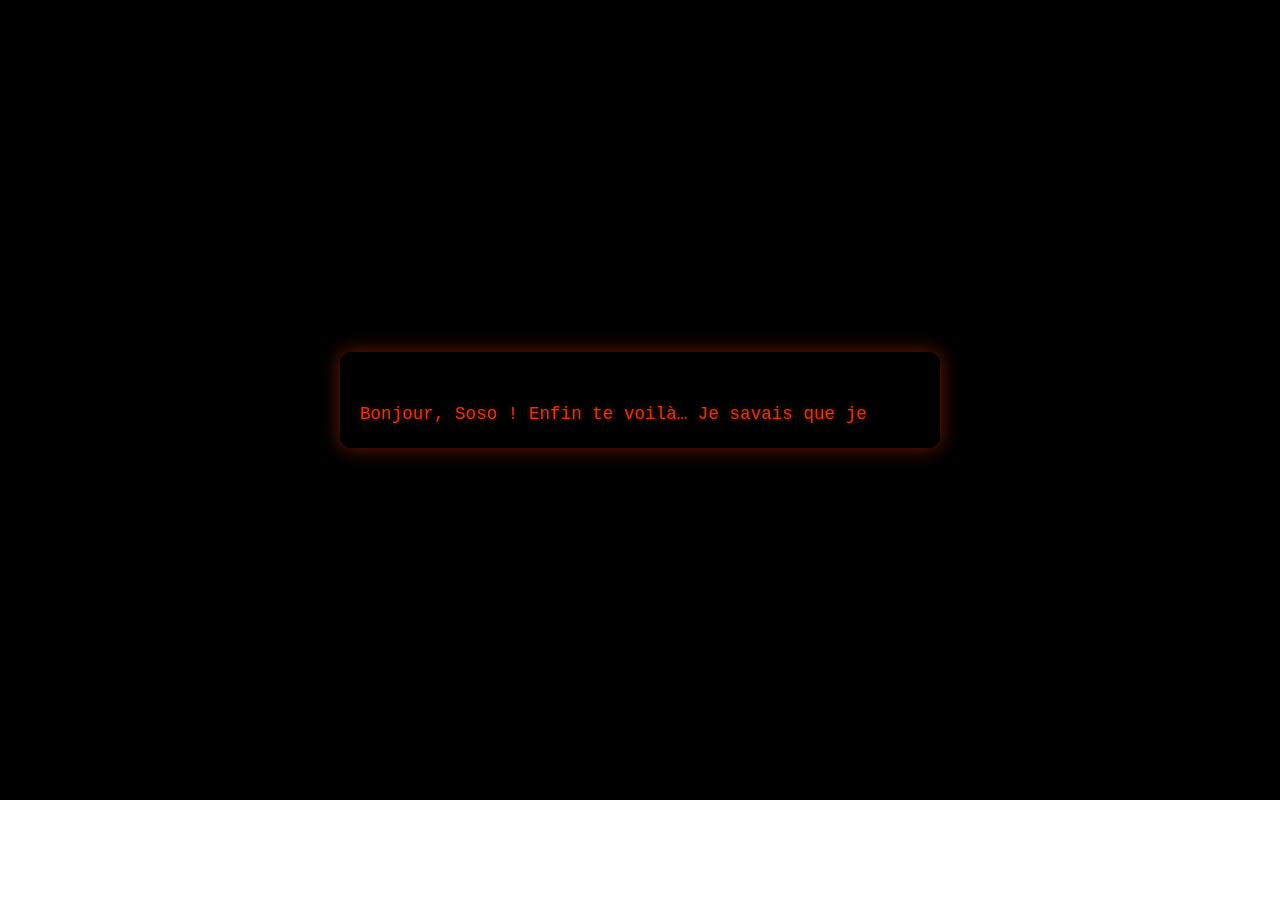
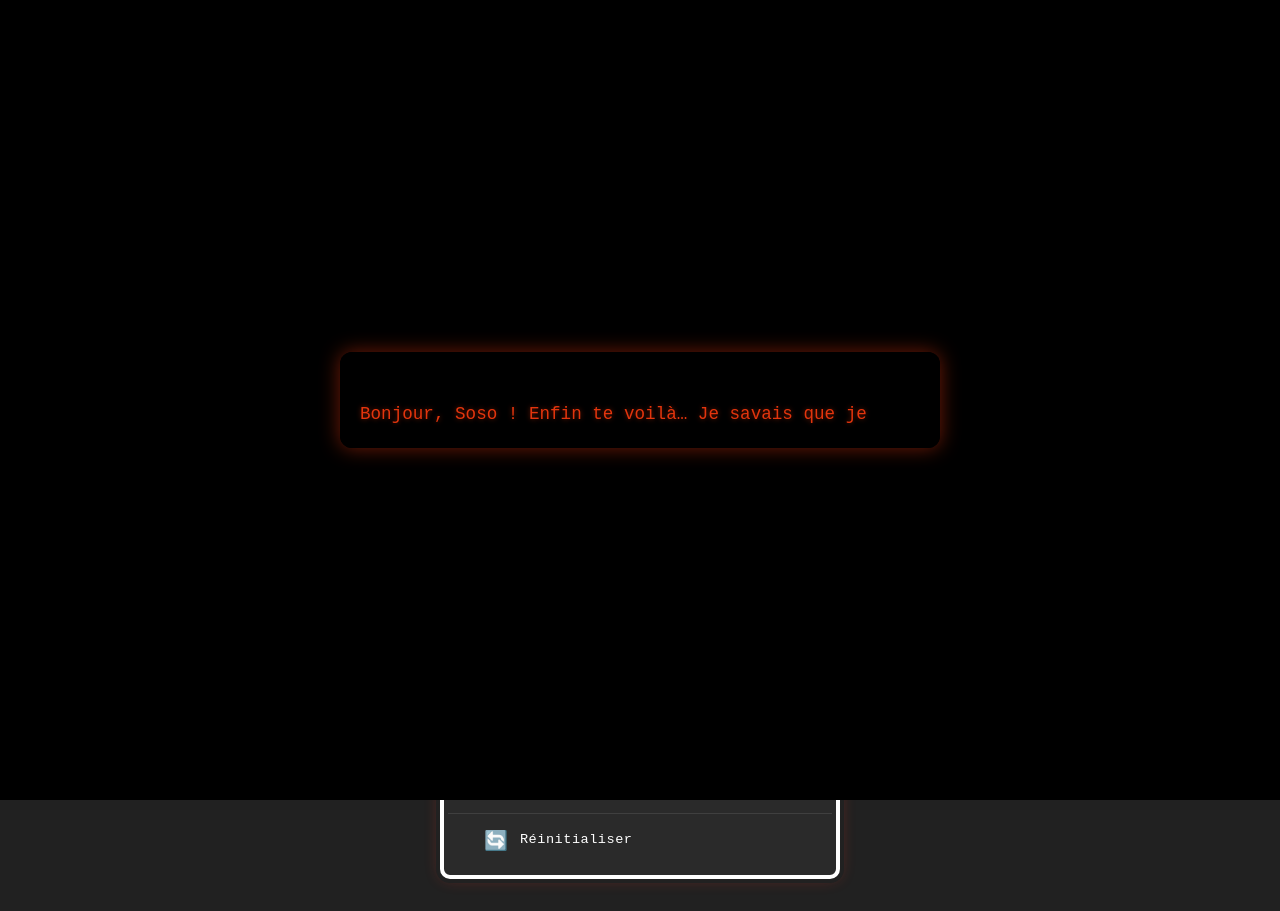
Before and after one commit to VachetVirginie/10years, a Vue app: page / in a window 1280 px wide. Before the commit the page ends 800 px from the top, so only its background shows below. Built offline with nearby package versions, Linux system fonts and the light colour scheme; grey boxes are pictures that could not be loaded.

Commit message:
fix: enhance scroll restoration with enable-scroll class and router hook

```diff
--- a/src/App.vue
+++ b/src/App.vue
@@ -70,6 +70,9 @@
 
 // Utiliser le composable pour réinitialiser les restrictions de scroll
 const { resetScrollRestrictions } = useResetScroll()
+
+// Utiliser le watcher de scroll global pour s'assurer que le scroll est restauré
+useScrollWatcher()
 
 // Anniversaire: 10 ans ensemble
 const anniversaryYears = 10
--- a/src/assets/splash-screens.css
+++ b/src/assets/splash-screens.css
@@ -93,8 +93,27 @@
   animation: fade-out 0.5s ease-in;
 }
 
-/* Utilitaire pour bloquer le scroll */
+/* Utilitaires pour gérer le scroll */
 .no-scroll {
   overflow: hidden !important;
   touch-action: none !important;
 }
+
+/* Classe pour forcer la restauration du scroll */
+.enable-scroll {
+  overflow: auto !important;
+  touch-action: auto !important;
+  position: static !important;
+  height: auto !important;
+  overscroll-behavior: auto !important;
+}
+
+/* Appliquer à l'ensemble du document pour réinitialiser le scroll */
+html.enable-scroll,
+body.enable-scroll {
+  overflow: auto !important;
+  touch-action: auto !important;
+  position: static !important;
+  height: auto !important;
+  overscroll-behavior: auto !important;
+}
--- a/src/composables/useResetScroll.ts
+++ b/src/composables/useResetScroll.ts
@@ -14,6 +14,10 @@
     document.documentElement.classList.remove('no-scroll');
     document.body.classList.remove('no-scroll');
 
+    // Ajouter la classe qui force l'activation du scroll
+    document.documentElement.classList.add('enable-scroll');
+    document.body.classList.add('enable-scroll');
+
     // Réinitialiser les styles inline qui bloquent le scroll
     document.body.style.height = '';
     document.documentElement.style.height = '';
@@ -25,6 +29,12 @@
     document.documentElement.style.position = '';
     document.body.style.touchAction = '';
     document.documentElement.style.touchAction = '';
+
+    // Forcer un petit délai pour s'assurer que tout est bien appliqué
+    setTimeout(() => {
+      window.scrollTo(0, window.scrollY + 1);
+      window.scrollTo(0, window.scrollY - 1);
+    }, 10);
   };
 
   return {
--- a/src/router/index.ts
+++ b/src/router/index.ts
@@ -2,7 +2,6 @@
 import Home from '../pages/Home.vue'
 import Step from '../pages/Step.vue'
 import Summary from '../pages/Summary.vue'
-import Map from '../pages/Map.vue'
 import OurStory from '../pages/OurStory.vue'
 import { useProgress } from '../store/progress'
 
@@ -30,4 +29,31 @@
   ]
 })
 
+// Ajout d'un hook global pour réinitialiser le scroll après chaque navigation
+router.afterEach(() => {
+  // S'assurer que le scroll est correctement restauré après chaque changement de route
+  setTimeout(() => {
+    const html = document.documentElement;
+    const body = document.body;
+
+    // Supprimer les classes qui bloquent le défilement
+    html.classList.remove('splash-active');
+    body.classList.remove('splash-active');
+    html.classList.remove('no-scroll');
+    body.classList.remove('no-scroll');
+
+    // Forcer l'activation du scroll
+    html.classList.add('enable-scroll');
+    body.classList.add('enable-scroll');
+
+    // Réinitialiser les styles inline qui pourraient bloquer le scroll
+    body.style.overflow = '';
+    html.style.overflow = '';
+    body.style.height = '';
+    html.style.height = '';
+    body.style.position = '';
+    html.style.position = '';
+  }, 300);
+});
+
 export default router
```
